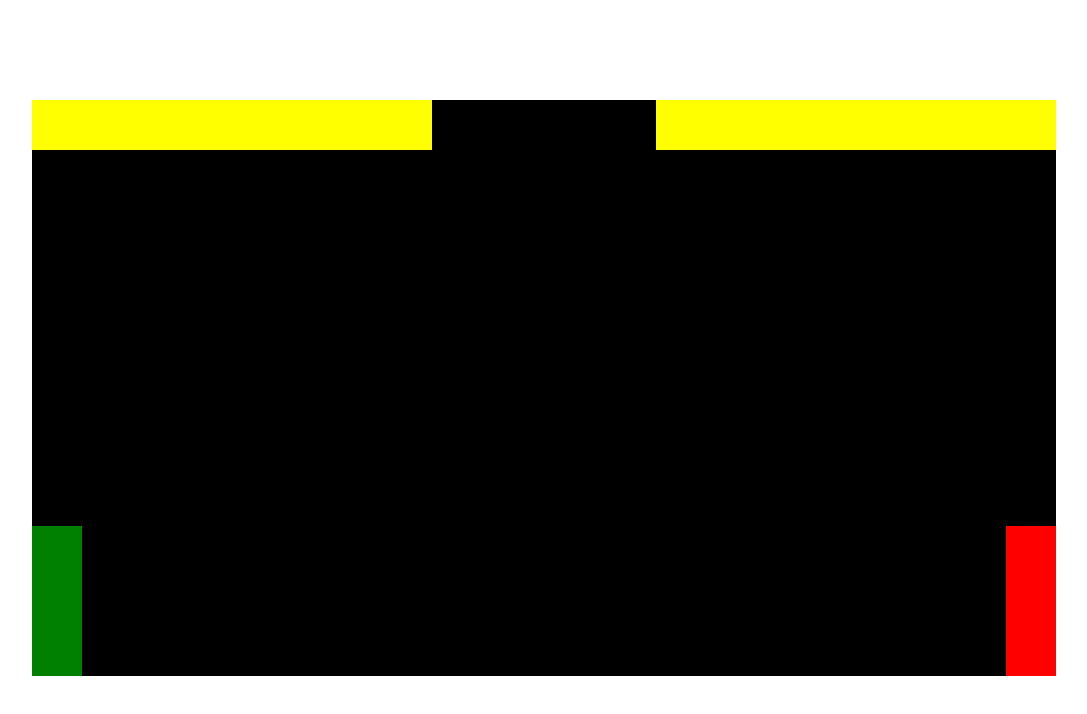
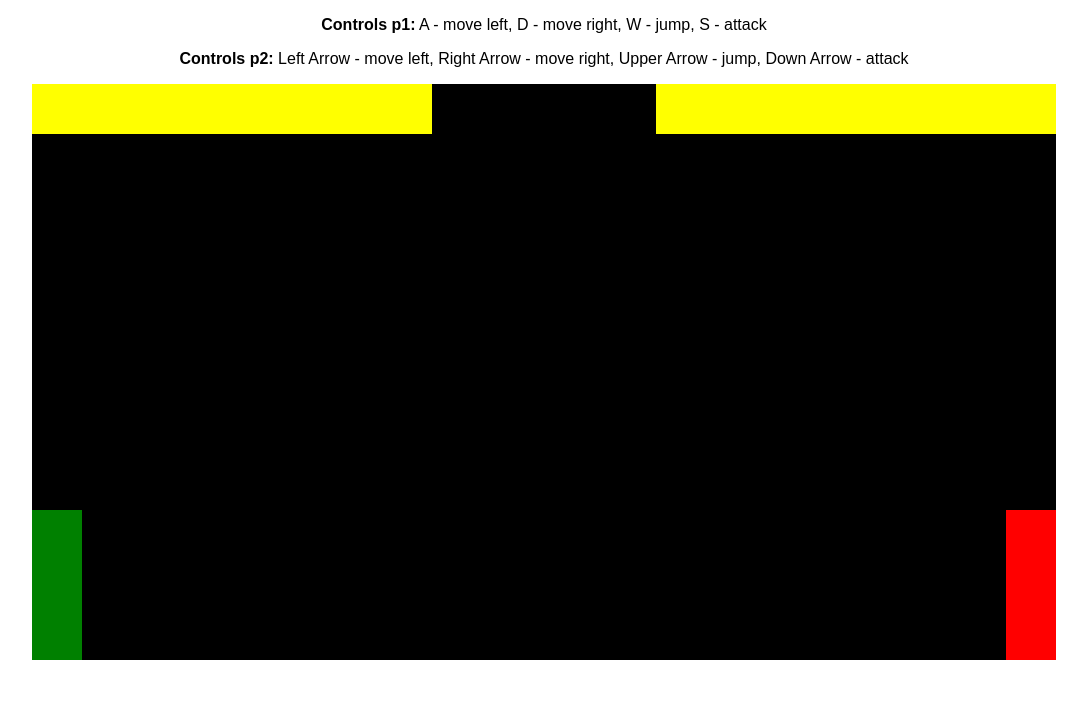
Before and after one commit to jpedro7/FightGame, a plain HTML site: page index.html in a window 1280 px wide. Shown: the whole page, without its empty margins (96-1183 px from the left). Drawn offline with Linux system fonts and the light colour scheme.

Commit message:
Control tips update

```diff
--- a/index.html
+++ b/index.html
@@ -7,15 +7,26 @@
     <title>Fight Game in js</title>
     <style>
         body {
+            font-family: Arial, Helvetica, sans-serif;
+            text-align: center;
+        }
+        div {
             display: flex;
             justify-content: center;
             align-items: center;
-            height: 95vh;
         }
     </style>
 </head>
 <body>
-    <canvas></canvas>
+    <p>
+        <strong>Controls p1:</strong> A - move left, D - move right, W - jump, S - attack
+    </p>
+    <p>
+        <strong>Controls p2:</strong> Left Arrow - move left, Right Arrow - move right, Upper Arrow - jump, Down Arrow - attack
+    </p>
+    <div>
+        <canvas></canvas>
+    </div>
 </body>
 </html>
 <script type="module" src="./app.js"></script>
```
